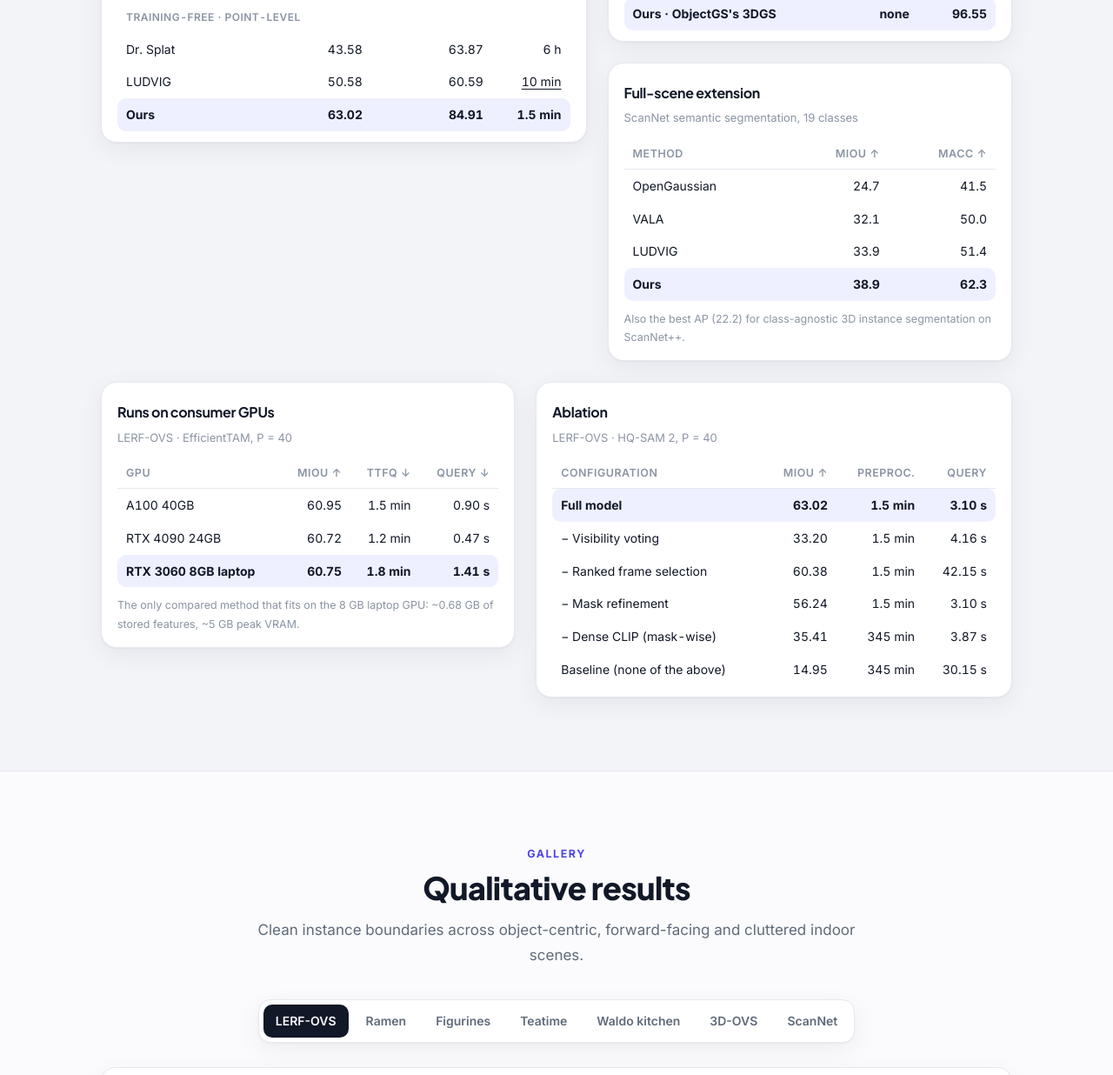
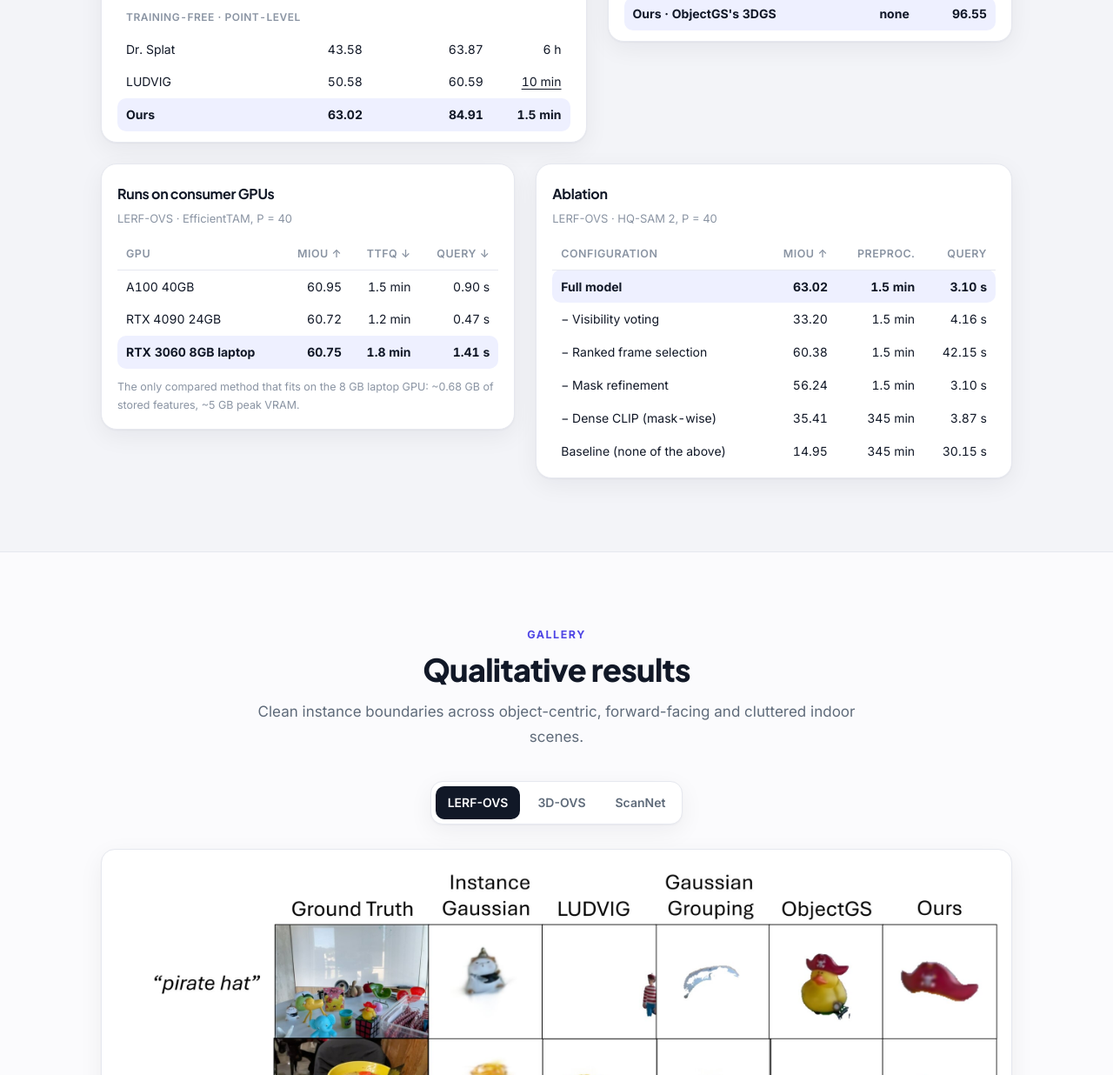
Before and after one commit to frankielp/querysplat, a plain HTML site: page index.html in a window 1280 px wide. Shown: the part 6864-8100 px from the top of the page at 87% size. Drawn offline with Linux system fonts and the light colour scheme.

Commit message:
Remove full-scene extension, multi-instance figure and per-scene LERF tabs
Co-Authored-By: Claude Opus 5.5 <noreply@anthropic.com>

```diff
--- a/index.html
+++ b/index.html
@@ -360,20 +360,6 @@ footer{padding:36px 0 52px;color:var(--faint);font-size:13px;text-align:center}
             </tbody>
           </table>
         </div>
-        <div class="tcard">
-          <h3>Full-scene extension</h3>
-          <p class="hint">ScanNet semantic segmentation, 19 classes</p>
-          <table>
-            <thead><tr><th>Method</th><th>mIoU ↑</th><th>mAcc ↑</th></tr></thead>
-            <tbody>
-              <tr><td>OpenGaussian</td><td>24.7</td><td>41.5</td></tr>
-              <tr><td>VALA</td><td>32.1</td><td>50.0</td></tr>
-              <tr><td>LUDVIG</td><td>33.9</td><td>51.4</td></tr>
-              <tr class="ours"><td>Ours</td><td>38.9</td><td>62.3</td></tr>
-            </tbody>
-          </table>
-          <p class="tnote">Also the best AP (22.2) for class-agnostic 3D instance segmentation on ScanNet++.</p>
-        </div>
       </div>
     </div>
 
@@ -417,32 +403,13 @@ footer{padding:36px 0 52px;color:var(--faint);font-size:13px;text-align:center}
     <p class="lead">Clean instance boundaries across object-centric, forward-facing and cluttered indoor scenes.</p>
     <div class="tabs" role="tablist">
       <button class="tab" role="tab" aria-selected="true" data-t="q-lerf">LERF-OVS</button>
-      <button class="tab" role="tab" aria-selected="false" data-t="q-ramen">Ramen</button>
-      <button class="tab" role="tab" aria-selected="false" data-t="q-figurines">Figurines</button>
-      <button class="tab" role="tab" aria-selected="false" data-t="q-teatime">Teatime</button>
-      <button class="tab" role="tab" aria-selected="false" data-t="q-waldo">Waldo kitchen</button>
       <button class="tab" role="tab" aria-selected="false" data-t="q-3dovs">3D-OVS</button>
       <button class="tab" role="tab" aria-selected="false" data-t="q-scannet">ScanNet</button>
     </div>
     <div class="panel" id="q-lerf"><figure><img loading="lazy" src="static/images/6-lerf_ovs.jpg" alt="Qualitative comparison on LERF-OVS"><figcaption>Comparison with prior methods on LERF-OVS.</figcaption></figure></div>
-    <div class="panel" id="q-ramen" hidden><figure><img loading="lazy" src="static/images/X-lerf-ovs-ramen.jpg" alt="LERF-OVS ramen scene results"><figcaption>LERF-OVS · ramen.</figcaption></figure></div>
-    <div class="panel" id="q-figurines" hidden><figure><img loading="lazy" src="static/images/X-lerf-ovs-figurines.jpg" alt="LERF-OVS figurines scene results"><figcaption>LERF-OVS · figurines.</figcaption></figure></div>
-    <div class="panel" id="q-teatime" hidden><figure><img loading="lazy" src="static/images/X-lerf-ovs-teatime.jpg" alt="LERF-OVS teatime scene results"><figcaption>LERF-OVS · teatime.</figcaption></figure></div>
-    <div class="panel" id="q-waldo" hidden><figure><img loading="lazy" src="static/images/X-lerf-ovs-waldo.jpg" alt="LERF-OVS waldo kitchen scene results"><figcaption>LERF-OVS · waldo kitchen.</figcaption></figure></div>
     <div class="panel" id="q-3dovs" hidden><figure><img loading="lazy" src="static/images/7-3d-ovs.jpg" alt="Qualitative results on 3D-OVS"><figcaption>3D-OVS.</figcaption></figure>
       <figure><img loading="lazy" src="static/images/X-3d-ovs.jpg" alt="More 3D-OVS results"><figcaption>Additional 3D-OVS scenes.</figcaption></figure></div>
     <div class="panel" id="q-scannet" hidden><figure><img loading="lazy" src="static/images/X-scannet.jpg" alt="Qualitative results on ScanNet"><figcaption>Open-vocabulary segmentation in cluttered ScanNet scenes.</figcaption></figure></div>
-
-    <div class="two" style="margin-top:28px">
-      <figure>
-        <img loading="lazy" src="static/images/5-multi-instance.jpg" alt="Multi-instance pivot regions">
-        <figcaption><b>Multi-instance queries.</b> Instances are extracted one by one; after each, pixels covered by its Gaussians are suppressed so the next pivot lands on a new instance.</figcaption>
-      </figure>
-      <figure>
-        <img loading="lazy" src="static/images/fullscene-pipeline.jpg" alt="Full-scene extension pipeline">
-        <figcaption><b>Full-scene extension.</b> Class-agnostic 3D proposals each take their averaged tracklet feature, turning the query-wise segmenter into a full-scene one without training.</figcaption>
-      </figure>
-    </div>
   </div>
 </section>
 
```
